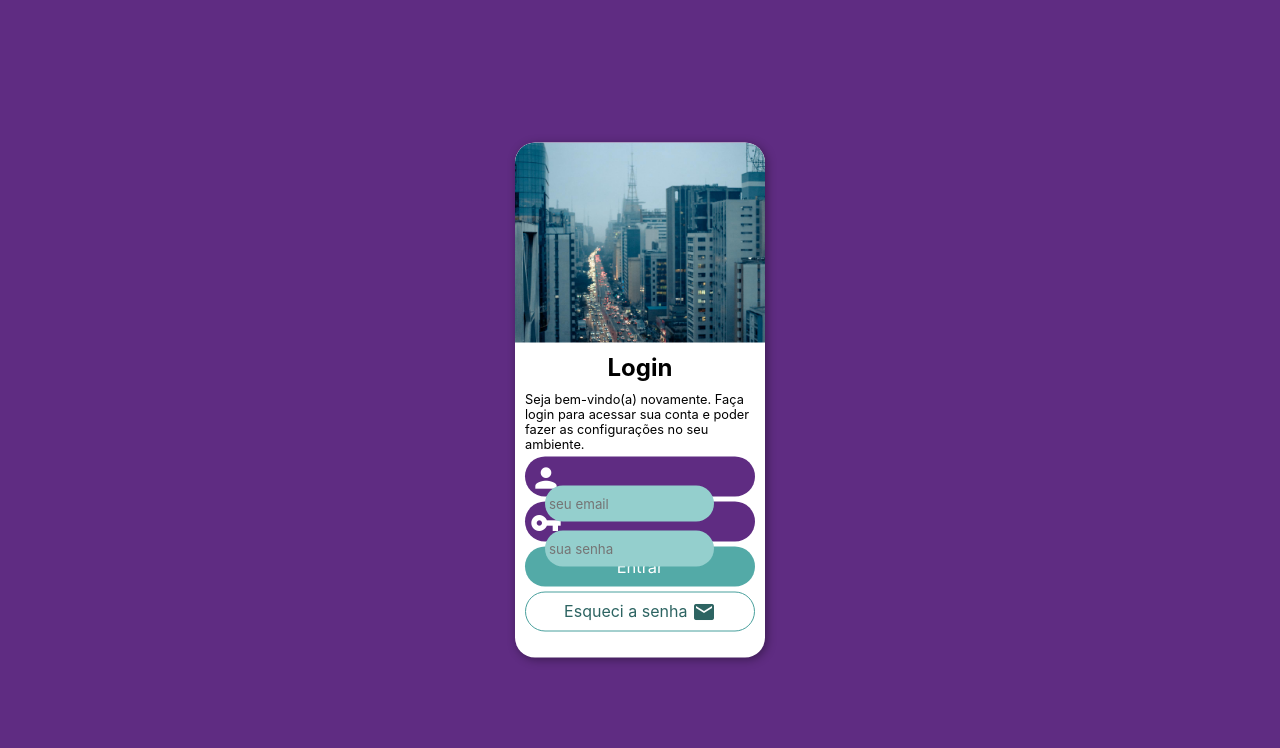
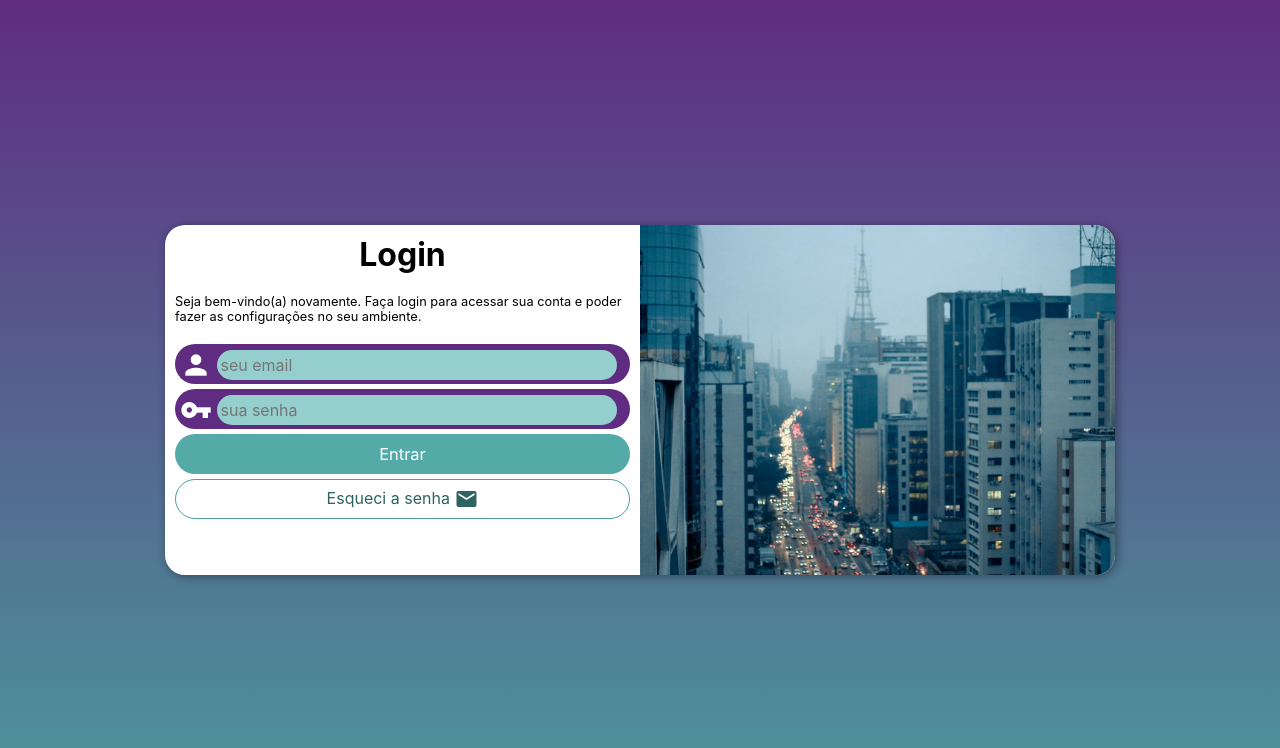
Before and after one commit to OMajestatico/projeto-login, a plain HTML site: page index.html in a window 1280 px wide. Drawn offline with Linux system fonts and the light colour scheme.

Commit message:
other media types.
PROB FINISHED THIS PROJECT YO!

```diff
--- a/index.html
+++ b/index.html
@@ -6,6 +6,7 @@
     <title>Login</title>
     <link href="https://fonts.googleapis.com/icon?family=Material+Icons" rel="stylesheet">
     <link rel="stylesheet" href="styles/style.css">
+    <link rel="stylesheet" href="styles/media.css">
 </head>
 <body>
     <main>
--- /dev/null
+++ b/styles/media.css
@@ -0,0 +1,63 @@
+@charset "UTF-8";
+
+/*TABLETS*/
+@media screen and (min-width: 768px) and (max-width:992px){
+    body{
+        background-image: linear-gradient(
+            to top,
+            #4B979B,
+            #5F2C82
+        );
+    }
+
+    section.login{
+        width: 80vw;
+        height: 280px;
+    }
+
+    section.login div#imagem{
+        float: left;
+        width: 30%;
+        height: 100%;
+    }
+
+    section.login div#form{
+        float: right;
+        width: 70%;
+    }
+}
+
+/*DESKTOP*/
+@media screen and (min-width:992px){
+    body{
+        background-image: linear-gradient(
+            to bottom,
+            #5F2C82,
+            #4B979B
+        );
+    }
+
+    section.login{
+        width: 950px;
+        height: 350px;
+    }
+
+    section.login div#imagem{
+        float: right;
+        width: 50%;
+        height: 100%;
+    }
+
+    section.login div#form{
+        float: left;
+        width: 50%;
+    }
+
+    div#form h1{
+        font-size: 2em;
+    }
+    div#form p{
+        font-size: 2em;
+        margin: 20px 0px;
+    }
+}
--- a/styles/style.css
+++ b/styles/style.css
@@ -33,6 +33,9 @@ section.login{
     border-radius: 20px;
 
     box-shadow: 2px 2px 10px rgba(0, 0, 0, 0.377);
+
+    transition: width .3s, height .3s;
+    transition-timing-function: ease;
 }
 
 section.login div#imagem {
@@ -43,7 +46,7 @@ section.login div#imagem {
     background-position: center;
     background-size: cover;
 
-    border-radius: 20px 20px 0px 0px;
+    transition: float .4s;
 }
 
 section.login div#form{
@@ -74,14 +77,14 @@ div.field i{
 }
 
 div.field input{
-    background-color: #94CFCD;
-    border: none;
-    width: 76.6548271%;
-    height: 120%;
-    transform: translateY(-12px);
+    background-color: #94cfcd;
+    font-size: 1em;
+    width: calc(100% - 45px);
+    height: 100%;
+    border: 0px;
     border-radius: 25px;
     padding: 4px;
-    margin-left: 15px;
+    transform: translateY(-10px);
 }
 
 input[type="submit"]{
```
